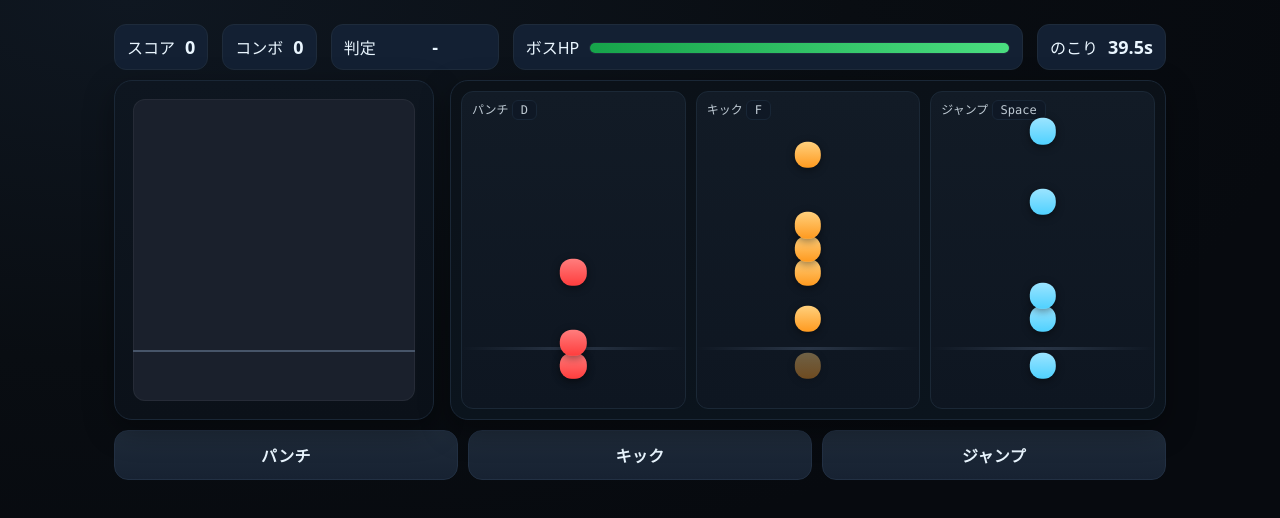
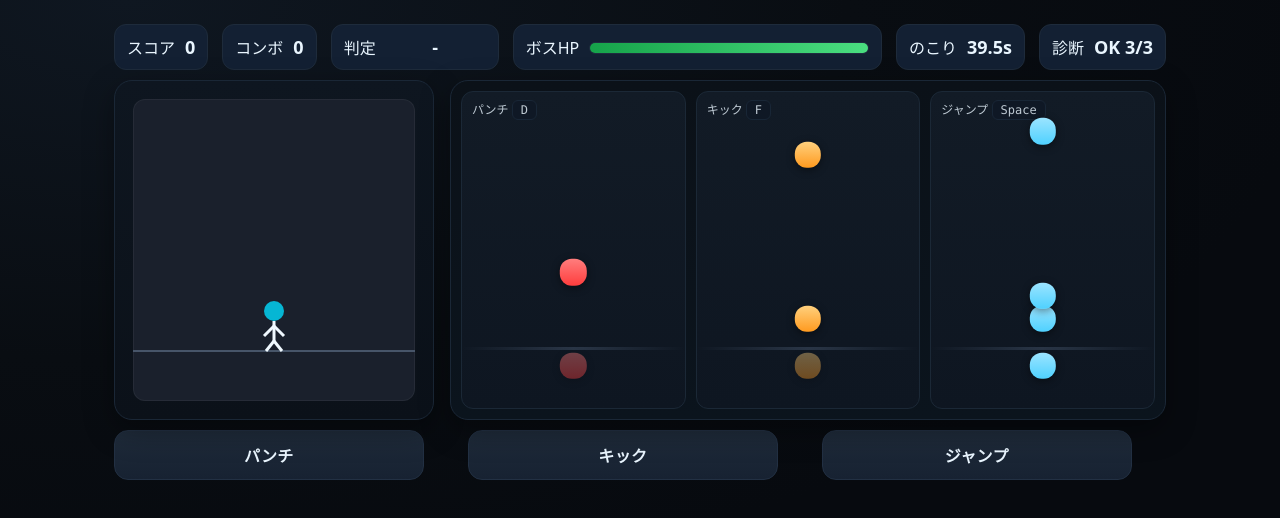
Before and after one commit to titan11111/61-rizme, a plain HTML site: page index.html in a window 1280 px wide. Both pictures are taken after a click on the button "はじめる". Drawn offline with Linux system fonts and the light colour scheme.

Commit message:
Update index.html

```diff
--- a/index.html
+++ b/index.html
@@ -2,12 +2,12 @@
 <html lang="ja">
 <head>
 <meta charset="utf-8" />
-<meta name="viewport" content="width=device-width, initial-scale=1" />
+<meta name="viewport" content="width=device-width, initial-scale=1, user-scalable=no, viewport-fit=cover, maximum-scale=1.0" />
 <title>リズムバトル × アクション棒人間</title>
 <style>
   :root{
     --bg:#0b0f14; --panel:#121b26; --lane:#1a2430; --hit:#2a3647; --accent:#68e1ff; --ok:#4ade80; --warn:#fbbf24; --bad:#ef4444; --white:#eaf6ff;
-    --note-size: 26.4px; /* 1.2x */
+    --note-size: 26.4px; /* ノート50%でも視認性維持 */
   }
   html,body{margin:0;height:100%;background:radial-gradient(1200px 600px at 10% 0%, #0f1721 0%, #090d12 60%, #070a0f 100%);color:var(--white);font-family: ui-sans-serif, system-ui, -apple-system, Segoe UI, Roboto, "Hiragino Kaku Gothic ProN", Meiryo, "Noto Sans JP", sans-serif;}
   *{box-sizing:border-box}
@@ -19,9 +19,9 @@
   .subtitle{opacity:.8;margin:0 0 12px 2px}
   .row{display:flex;gap:16px;flex-wrap:wrap}
   .card{background:linear-gradient(180deg,#121b26,#0e1620);border:1px solid #1b2836;border-radius:18px;padding:18px;box-shadow:0 10px 30px rgba(0,0,0,.35)}
-  .grow{flex:1}
   .center{display:flex;align-items:center;justify-content:center;text-align:center}
-  .pill{padding:6px 10px;border-radius:999px;background:#0f1b28;border:1px solid #1b2a3a;font-size:12px;opacity:.9}
+  .pill{padding:6px 10px;border-radius:999px;background:#0f1b28;border:1px solid #1b2a3a;font-size:12px;opacity:.9;display:inline-flex;align-items:center;gap:6px}
+  .pill input{accent-color:#68e1ff}
 
   /* HUD */
   #hud{display:flex;align-items:center;gap:14px;flex-wrap:wrap;margin-bottom:10px}
@@ -62,7 +62,7 @@
 
   /* Controls */
   #controls{display:grid;grid-template-columns:repeat(3,1fr);gap:10px;margin-top:10px}
-  .ctl{padding:12px 10px;font-size:16px;font-weight:800}
+  .ctl{padding:12px 10px;font-size:16px;font-weight:800;width:90%;}
 
   /* Result / Ending */
   .big{font-size:clamp(28px,6vw,52px);font-weight:900;letter-spacing:.04em}
@@ -76,6 +76,8 @@
 </style>
 </head>
 <body>
+<audio id="bgm" preload="auto" loop></audio>
+
 <div id="scene-start" class="scene active">
   <div class="wrap">
     <div class="card center">
@@ -83,7 +85,14 @@
         <div class="pill">Rhythm × Action</div>
         <h1 class="title">リズムバトル：棒人間でパンチ・キック・ジャンプ</h1>
         <p class="subtitle">押すだけで技。技で音楽。子ども向け・1ファイル。</p>
-        <div class="row" style="justify-content:center;margin:18px 0 6px">
+
+        <div class="row" style="justify-content:center;margin:10px 0 6px;gap:10px">
+          <label class="pill"><input type="radio" name="diff" value="easy"> EASY</label>
+          <label class="pill"><input type="radio" name="diff" value="normal" checked> NORMAL</label>
+          <label class="pill"><input type="radio" name="diff" value="hard"> HARD</label>
+        </div>
+
+        <div class="row" style="justify-content:center;margin:12px 0 6px">
           <button id="btnStart">はじめる</button>
           <button id="btnHow">あそびかた</button>
         </div>
@@ -111,11 +120,11 @@
         <div id="hpbar"><i style="width:100%"></i></div>
       </div>
       <div class="stat"><span>のこり</span> <b id="timeLeft">--</b></div>
+      <div class="stat"><span>診断</span> <b id="hc">-</b></div>
     </div>
 
     <div id="stage">
       <div id="fight" class="card">
-        <!-- Canvas 棒人間 -->
         <canvas id="gameCanvas" aria-label="stickman stage"></canvas>
         <div class="hit" id="hitFx"></div>
       </div>
@@ -181,14 +190,15 @@
 
   function fitCanvas(){
     const rect = canvas.getBoundingClientRect();
-    // reset transform before resizing to avoid compounding scales
     ctx.setTransform(1,0,0,1,0,0);
     canvas.width = Math.max(1, Math.floor(rect.width * dpr));
     canvas.height = Math.max(1, Math.floor(rect.height * dpr));
     ctx.setTransform(dpr,0,0,dpr,0,0);
   }
+  // 表示切替でサイズ0になる対策：scene変更時にも都度呼ぶ
   const resizeObserver = new ResizeObserver(()=>{ dpr = Math.max(1, window.devicePixelRatio || 1); fitCanvas(); });
   resizeObserver.observe(canvas);
+  window.addEventListener('resize', fitCanvas);
   fitCanvas();
 
   const stick = {
@@ -247,14 +257,12 @@
   let _y = stick.groundY();
 
   function updateStick(){
-    // gravity / jump
     if(stick.state==='jumping'){
       stick.vy += 0.8;
       _y += stick.vy;
       const gy = stick.groundY();
       if(_y >= gy){ _y = gy; stick.state='idle'; stick.vy = 0; }
     }
-    // action timer
     if(stick.timer>0){ stick.timer--; if(stick.timer===0 && stick.state!=='jumping') stick.state='idle'; }
   }
   function doAction(lane){
@@ -293,10 +301,10 @@
   // --------- Game State
   const State = {
     difficulty: 'normal',
-    chart: [], // {t, lane, el, hit?}
+    chart: [],
     idxByLane: [0,0,0],
     songLength: 60,
-    appear: 2.75, // seconds notes travel
+    appear: 2.75,
     windows: { perfect: .09, great: .14, good: .20 },
     score: 0, combo: 0, bestCombo: 0,
     tallies: {perfect:0, great:0, good:0, miss:0},
@@ -306,7 +314,7 @@
     rafId: null
   };
 
-  // --------- Chart Generator
+  // --------- Chart Generator（ノート量 50%）
   function generateChart(diff='normal'){
     const cfg = {
       easy:   { bpm: 100, bars: 16, density: 1.0 },
@@ -316,18 +324,19 @@
     const beat = 60/cfg.bpm;
     const chart = [];
     let t = 2.0; // lead-in
-    const stepsPerBar = 8; // eighth-note base
+    const stepsPerBar = 8;
     const chance = cfg.density;
 
     for(let bar=0;bar<cfg.bars;bar++){
       for(let step=0;step<stepsPerBar;step++){
         const lanePattern = [0,1,2];
-        if(Math.random() < 0.65*chance){ chart.push({t, lane: lanePattern[(bar+step)%3]}); }
-        if(Math.random() < 0.35*chance && step%2===0){ chart.push({t, lane: (lanePattern[(bar+step+1)%3])}); }
-        if(diff==='hard' && Math.random()<0.2 && step%2===1){ chart.push({t, lane: (lanePattern[(bar+step+2)%3])}); }
-        t += beat/2; // move by eighth
+        // 乱数判定を0.5倍して密度を半減
+        if(Math.random() < 0.65*chance*0.5){ chart.push({t, lane: lanePattern[(bar+step)%3]}); }
+        if(Math.random() < 0.35*chance*0.5 && step%2===0){ chart.push({t, lane: (lanePattern[(bar+step+1)%3])}); }
+        if(diff==='hard' && Math.random()<0.2*0.5 && step%2===1){ chart.push({t, lane: (lanePattern[(bar+step+2)%3])}); }
+        t += beat/2;
       }
-      if(bar%4===3){ t += beat; } // little breath
+      if(bar%4===3){ t += beat; }
     }
     chart.sort((a,b)=>a.t-b.t);
     return {chart, length: t + 2.0};
@@ -349,7 +358,7 @@
   }
 
   function updateNotes(now){
-    const H = qs('#lanes').clientHeight - 80; // bottom offset to hitline
+    const H = qs('#lanes').clientHeight - 80;
     const appear = State.appear;
     for(const n of State.chart){
       if(n.hit) continue;
@@ -370,10 +379,8 @@
   // --------- Input & Judgement
   function tryHit(lane){
     ensureAC();
-    // allow motion before start
     if(!State.running){ doAction(lane); VOICES[lane](0.7); return; }
     const now = AC.currentTime - State.startAt;
-    // find nearest unhit note in lane
     let target = null, idx = -1, bestAbs = 999;
     for(let i = State.idxByLane[lane]; i < State.chart.length; i++){
       const n = State.chart[i];
@@ -405,9 +412,8 @@
     setHP(State.hp - dmg);
     judgeFlash(j.toUpperCase(), j==='perfect'?'ok':j==='great'?'warn':'');
     updateHUD();
-    // audio
     const vol = j==='perfect'?1:j==='great'?0.85:0.7;
-    VOICES[ lastLane ]?.(vol);
+    VOICES[lastLane](vol);
   }
 
   function judgeFlash(text, type){
@@ -417,14 +423,10 @@
   }
 
   function setHP(v){ State.hp = clamp(v,0,State.hpMax); qs('#hpbar>i').style.width = ((State.hp/State.hpMax)*100)+'%'; if(v < State.hpMax){ flashEnemy(); } }
-  function flashEnemy(){
-    const f = qs('#fight');
-    f.classList.add('flash');
-    setTimeout(()=> f.classList.remove('flash'), 160);
-  }
+  function flashEnemy(){ const f = qs('#fight'); f.classList.add('flash'); setTimeout(()=> f.classList.remove('flash'), 160); }
   function shake(){ const f = qs('#fight'); f.classList.add('shake'); setTimeout(()=>f.classList.remove('shake'), 220); }
 
-  function hitEffect(lane, j){
+  function hitEffect(lane){
     const l = qs(`.lane[data-lane="${lane}"] .spark`); l.classList.remove('show'); void l.offsetWidth; l.classList.add('show');
     const fx = qs('#hitFx'); fx.classList.remove('show'); void fx.offsetWidth; fx.classList.add('show');
   }
@@ -434,10 +436,8 @@
     if(!State.running) return;
     const now = AC.currentTime - State.startAt;
     updateNotes(now);
-
     updateStick();
     drawStickman();
-
     const left = Math.max(0, State.songLength - now);
     qs('#timeLeft').textContent = left.toFixed(1)+'s';
     if(now > State.songLength + 1){ finish(false); return; }
@@ -448,6 +448,7 @@
 
   function finish(cleared){
     State.running = false; if(State.rafId) cancelAnimationFrame(State.rafId);
+    stopBGM();
     showScene('scene-result');
     qs('#resultTitle').textContent = cleared? 'ステージ クリア' : 'ステージ クリアならず';
     qs('#rPerfect').textContent = State.tallies.perfect;
@@ -462,21 +463,63 @@
 
   function updateHUD(){ qs('#score').textContent = State.score; qs('#combo').textContent = State.combo; }
 
-  // --------- Scene & Game Start
-  function showScene(id){ qsa('.scene').forEach(s=>s.classList.remove('active')); qs('#'+id).classList.add('active'); }
+  // --------- Scene & BGM
+  function showScene(id){
+    qsa('.scene').forEach(s=>s.classList.remove('active'));
+    const target = qs('#'+id);
+    target.classList.add('active');
+    if(id==='scene-play'){ fitCanvas(); drawStickman(); } // ★ 表示後にキャンバス調整
+  }
 
+  const bgm = document.getElementById("bgm");
+  const BGM_MAP = { easy:"audio/The_Swing_of_Time.mp3", normal:"audio/The_Swing_of_Time.mp3", hard:"audio/The_Swing_of_Time.mp3" };
+  function playBGM(){
+    const src = BGM_MAP[State.difficulty] || "audio/The_Swing_of_Time.mp3";
+    if(bgm.getAttribute("src") !== src) bgm.setAttribute("src", src);
+    bgm.volume = 0.4;
+    bgm.currentTime = 0;
+    bgm.play().catch(e => console.log("BGM再生エラー:", e));
+  }
+  function stopBGM(){ bgm.pause(); bgm.currentTime = 0; }
+  function getSelectedDiff(){ return (qs('input[name="diff"]:checked')?.value) || 'normal'; }
+
+  // --------- Health Check（3回）
+  function runHealthChecks(times=3){
+    let i=0;
+    const hcEl = qs('#hc');
+    const once = () => {
+      i++;
+      const acOk = !!AC && (AC.state==='running');
+      const bgmOk = !bgm.paused && bgm.currentTime>=0;
+      const canvasOk = canvas.width>0 && canvas.height>0;
+      const ok = acOk && bgmOk && canvasOk;
+      hcEl.textContent = ok ? `OK ${i}/${times}` : `NG ${i}/${times}`;
+      console.log(`[Check ${i}] AC:${acOk} BGM:${bgmOk} Canvas:${canvasOk}`);
+      if(i<times) setTimeout(once, 500);
+    };
+    setTimeout(once, 250);
+  }
+
+  // --------- Game Start
   function newGame(){
     ensureAC();
+    State.difficulty = getSelectedDiff();
+
     const {chart,length} = generateChart(State.difficulty);
-    State.chart = chart; State.songLength = length; State.hpMax = Math.max(60, Math.floor(chart.length*2.8)); State.hp = State.hpMax;
+    State.chart = chart; State.songLength = length;
+    State.hpMax = Math.max(60, Math.floor(chart.length*2.8)); State.hp = State.hpMax;
     State.score=0; State.combo=0; State.bestCombo=0; State.tallies={perfect:0,great:0,good:0,miss:0};
     spawnNotes();
     qs('#hpbar>i').style.width='100%';
 
-    // reset stick position each game
     _y = stick.groundY(); stick.vy=0; stick.state='idle'; stick.timer=0;
 
+    playBGM();
+    drawStickman(); // ★ 初期描画
+
     setTimeout(()=>{ State.startAt = AC.currentTime; State.running = true; loop(); }, 300);
+
+    runHealthChecks(3); // ★ 3回チェック
   }
 
   // --------- Controls
@@ -486,7 +529,14 @@
     const key = e.key.toLowerCase();
     if(keyMap.hasOwnProperty(key)){ e.preventDefault(); const lane = keyMap[key]; lastLane = lane; tryHit(lane); }
   }, {passive:false});
-  qsa('.ctl').forEach(b=> b.addEventListener('click', ()=> { const lane = parseInt(b.dataset.lane,10); lastLane = lane; tryHit(lane); }));
+  qsa('.ctl').forEach(b=> {
+    b.addEventListener('touchstart', (e)=> {
+      e.preventDefault();
+      const lane = parseInt(b.dataset.lane,10);
+      lastLane = lane;
+      tryHit(lane);
+    }, {passive: false});
+  });
 
   // --------- UI wiring
   qs('#btnStart').addEventListener('click', ()=>{ showScene('scene-play'); newGame(); });
@@ -495,7 +545,8 @@
   qs('#retry').addEventListener('click', ()=>{ showScene('scene-play'); newGame(); });
   qs('#restart').addEventListener('click', ()=>{ showScene('scene-start'); });
 
-  // iOS Audio unlock via first tap
+  // --------- Audio unlock（PC/モバイル）
+  document.body.addEventListener('click', ensureAC, {once:true});
   document.body.addEventListener('touchstart', ensureAC, {once:true, passive:true});
 
   // initial draw
```
